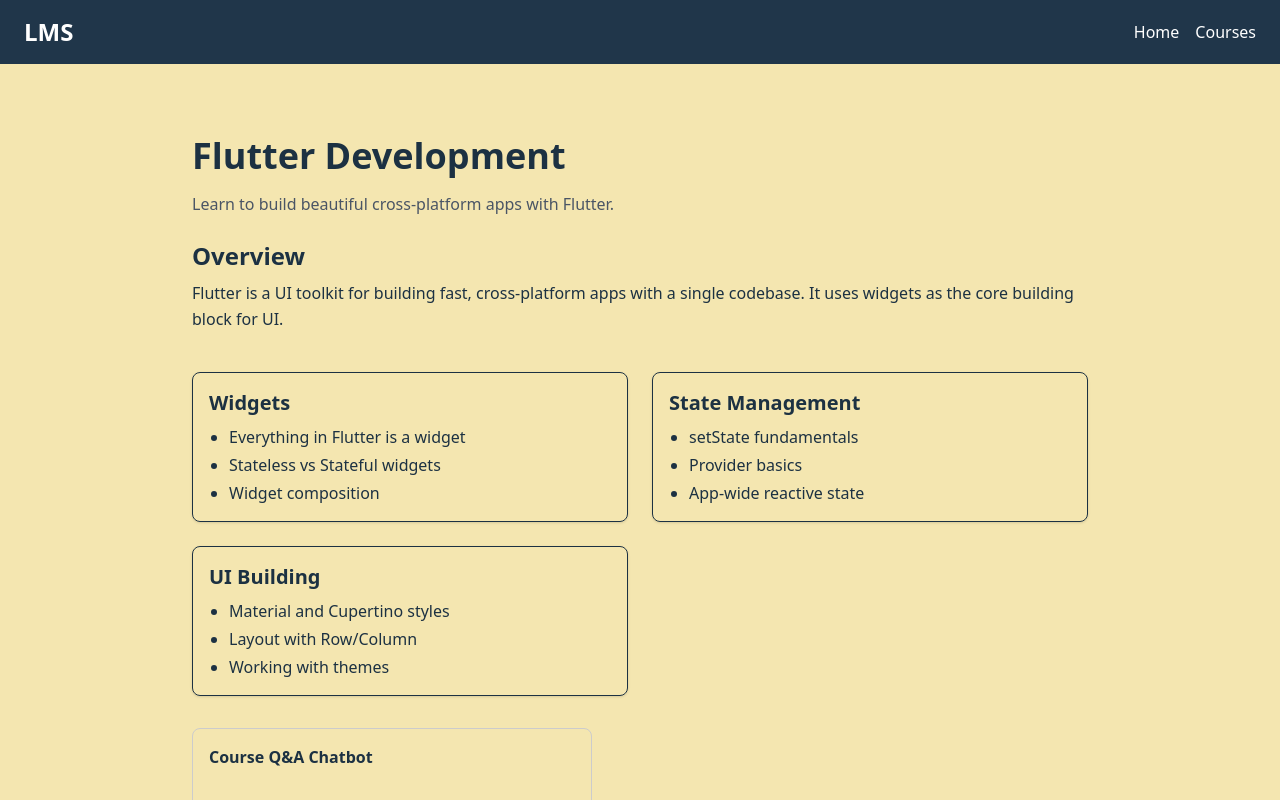
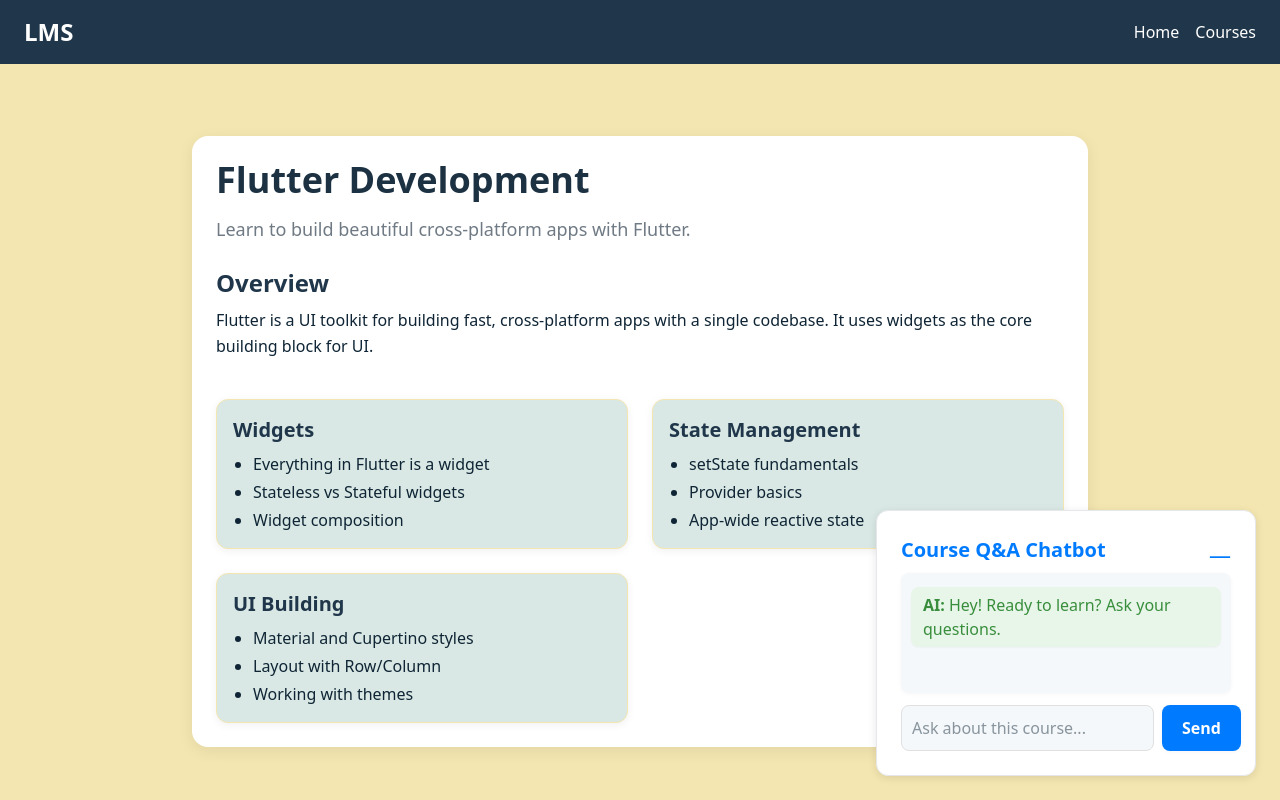
Before and after one commit to jsonOdison/lms-app, a Next.js app: page /courses/flutter in a window 1280 px wide. Shown: the top 800 px of the page. Built offline with nearby package versions, Linux system fonts and the light colour scheme.

Commit message:
feat chatbot integrated

```diff
--- /dev/null
+++ b/app/api/chat/route.ts
@@ -0,0 +1,30 @@
+import { NextRequest, NextResponse } from "next/server";
+
+export async function POST(req: NextRequest) {
+  const { question, context } = await req.json();
+
+  const prompt = `You are an expert assistant for a course. Answer the user's question based only on the following course content:\n${context}\n\nQuestion: ${question}\nAnswer:`;
+
+  const openaiRes = await fetch("https://api.openai.com/v1/chat/completions", {
+    method: "POST",
+    headers: {
+      "Content-Type": "application/json",
+      "Authorization": `Bearer ${process.env.OPENAI_API_KEY}`,
+    },
+    body: JSON.stringify({
+      model: "gpt-4.1-mini", // or "gpt-3.5-turbo"
+      messages: [
+        { role: "system", content: "You answer only using the provided course content." },
+        { role: "user", content: prompt },
+      ],
+      max_tokens: 300,
+      temperature: 0.2,
+    }),
+  });
+
+  const data = await openaiRes.json();
+  console.log("OpenAI API response:", JSON.stringify(data, null, 2));
+  const answer = data.choices?.[0]?.message?.content?.trim() || "No answer found.";
+
+  return NextResponse.json({ answer });
+}
--- a/app/courses/[slug]/page.tsx
+++ b/app/courses/[slug]/page.tsx
@@ -3,6 +3,7 @@
 import React from "react";
 import { useParams } from "next/navigation";
 import Chatbot from "@/src/components/Chatbot";
+import { COLORS } from "@/src/constants/colors";
 
 const courseData = {
   flutter: {
@@ -106,20 +107,58 @@
   };
 }) => {
   return (
-    <div className="max-w-4xl mx-auto">
-      <h1 className="text-4xl font-bold mb-4">{title}</h1>
-      <p className="text-gray-600 mb-6">{description}</p>
+    <div
+      className="max-w-4xl mx-auto p-6 rounded shadow-md"
+      style={{
+        background: COLORS.secondary.whiteCard,
+        boxShadow: "0 4px 16px rgba(0,0,0,0.07)",
+        borderRadius: 16,
+      }}
+    >
+      <h1
+        className="text-4xl font-bold mb-4"
+        style={{ color: COLORS.primary.darkBlueText }}
+      >
+        {title}
+      </h1>
+      <p
+        className="mb-6"
+        style={{ color: COLORS.secondary.greyText, fontSize: 18 }}
+      >
+        {description}
+      </p>
       <div className="mb-10">
-        <h2 className="text-2xl font-semibold mb-2">Overview</h2>
-        <p className="leading-relaxed">{content.overview}</p>
+        <h2
+          className="text-2xl font-semibold mb-2"
+          style={{ color: COLORS.primary.navyBlue }}
+        >
+          Overview
+        </h2>
+        <p className="leading-relaxed" style={{ color: COLORS.primary.darkerBlueText }}>
+          {content.overview}
+        </p>
       </div>
       <div className="grid grid-cols-1 md:grid-cols-2 gap-6">
         {content.topics.map((t: { title: string; points: string[] }, i: number) => (
-          <div key={i} className="p-4 border rounded-lg shadow-sm">
-            <h3 className="text-xl font-semibold mb-2">{t.title}</h3>
+          <div
+            key={i}
+            className="p-4 border rounded-lg shadow-md"
+            style={{
+              background: COLORS.secondary.lightBlue,
+              borderRadius: 12,
+              border: `1px solid ${COLORS.primary.beige}`,
+              boxShadow: "0 2px 8px rgba(0,0,0,0.06)",
+            }}
+          >
+            <h3
+              className="text-xl font-semibold mb-2"
+              style={{ color: COLORS.primary.navyBlue }}
+            >
+              {t.title}
+            </h3>
             <ul className="list-disc ml-5 space-y-1">
               {t.points.map((p: string, idx: number) => (
-                <li key={idx}>{p}</li>
+                <li key={idx} style={{ color: COLORS.primary.darkerBlueText, fontSize: 16 }}>{p}</li>
               ))}
             </ul>
           </div>
--- a/src/components/Chatbot.tsx
+++ b/src/components/Chatbot.tsx
@@ -4,10 +4,31 @@
   courseContent: string;
 }
 
+const GREETINGS = [
+  "Hi there! What would you like to know about this course?",
+  "Welcome! Ask me anything about the course content.",
+  "Hello! Curious about something in this course?",
+  "Hey! Ready to learn? Ask your questions.",
+  "Greetings! Need help with a topic?",
+  "Hi! I'm here to answer your course questions.",
+  "Welcome to the course Q&A! What can I help you with?",
+  "Hello! Feel free to ask about any topic.",
+  "Hey there! Got a question about the course?",
+  "Hi! Let's make learning easy. Ask away!",
+  "Welcome! Your course questions are just a message away.",
+];
+
+const getRandomGreeting = () => {
+  return GREETINGS[Math.floor(Math.random() * GREETINGS.length)];
+};
+
 const Chatbot: React.FC<ChatbotProps> = ({ courseContent }) => {
-  const [messages, setMessages] = useState<{ user: string; bot: string }[]>([]);
+  const [messages, setMessages] = useState<{ user: string; bot: string }[]>([
+    { user: "", bot: getRandomGreeting() },
+  ]);
   const [input, setInput] = useState("");
   const [loading, setLoading] = useState(false);
+  const [minimized, setMinimized] = useState(false);
 
   const handleSend = async () => {
     if (!input.trim()) return;
@@ -39,13 +60,94 @@
   };
 
   return (
-    <div style={{ border: "1px solid #ccc", borderRadius: 8, padding: 16, marginTop: 32, maxWidth: 400 }}>
-      <h2 style={{ fontWeight: "bold", marginBottom: 8 }}>Course Q&A Chatbot</h2>
-      <div style={{ minHeight: 120, marginBottom: 12 }}>
-        {messages.map((msg, idx) => (
-          <div key={idx}>
-            <div style={{ textAlign: "right", color: "#333" }}><b>You:</b> {msg.user}</div>
-            <div style={{ textAlign: "left", color: "#007bff" }}><b>AI:</b> {msg.bot}</div>
+    <div
+      style={{
+        position: "fixed",
+        right: 24,
+        bottom: 24,
+        zIndex: 1000,
+        background: "#fff",
+        borderRadius: 12,
+        boxShadow: "0 2px 8px rgba(0,0,0,0.10)",
+        border: "1px solid #e5e7eb",
+        padding: minimized ? "8px 24px" : 24,
+        maxWidth: 380,
+        width: "100%",
+        minWidth: 320,
+        transition: "box-shadow 0.2s, padding 0.2s",
+      }}
+      onMouseEnter={(e) => (e.currentTarget.style.boxShadow = "0 6px 20px rgba(0,0,0,0.16)")}
+      onMouseLeave={(e) => (e.currentTarget.style.boxShadow = "0 2px 8px rgba(0,0,0,0.10)")}
+    >
+      <div style={{ display: "flex", alignItems: "center", justifyContent: "space-between" }}>
+        <h2 style={{ fontWeight: "bold", marginBottom: minimized ? 0 : 8, color: "#007bff", fontSize: 20 }}>Course Q&A Chatbot</h2>
+        <button
+          onClick={() => setMinimized((m) => !m)}
+          style={{
+            background: "none",
+            border: "none",
+            fontSize: 22,
+            color: "#007bff",
+            cursor: "pointer",
+            marginLeft: 8,
+            lineHeight: 1,
+            padding: 0,
+          }}
+          aria-label={minimized ? "Open chat" : "Minimize chat"}
+        >
+          {minimized ? "🗨️" : "—"}
+        </button>
+      </div>
+      {!minimized && (
+        <>
+          <div
+            style={{
+              minHeight: 120,
+              maxHeight: "18em",
+              marginBottom: 12,
+              background: "#f5f8fa",
+              borderRadius: 8,
+              padding: 10,
+              boxShadow: "0 1px 4px rgba(0,0,0,0.04)",
+              overflowY: "auto",
+              display: "flex",
+              flexDirection: "column",
+            }}
+          >
+            {messages.slice(-10).map((msg, idx) => (
+              <div key={idx} style={{ marginBottom: 10 }}>
+                {msg.user ? (
+                  <div style={{ textAlign: "right" }}>
+                    <span
+                      style={{
+                        display: "inline-block",
+                        background: "#e3f2fd",
+                        color: "#007bff",
+                        borderRadius: 8,
+                        padding: "6px 12px",
+                        fontWeight: 500,
+                        boxShadow: "0 1px 2px rgba(0,0,0,0.03)",
+                      }}
+                    >
+                      <b>You:</b> {msg.user}
+                    </span>
+                  </div>
+                ) : null}
+                <div style={{ textAlign: "left", marginTop: 4 }}>
+                  <span
+                    style={{
+                      display: "inline-block",
+                      background: "#e8f5e9",
+                      color: "#388e3c",
+                      borderRadius: 8,
+                      padding: "6px 12px",
+                      fontWeight: 500,
+                      boxShadow: "0 1px 2px rgba(0,0,0,0.03)",
+                    }}
+                  >
+                    <b>AI:</b> {msg.bot}
+                  </span>
+                </div>
               </div>
             ))}
           </div>
@@ -55,13 +157,41 @@
               value={input}
               onChange={(e) => setInput(e.target.value)}
               placeholder="Ask about this course..."
-          style={{ flex: 1, padding: 8, borderRadius: 4, border: "1px solid #ccc" }}
+              style={{
+                flex: 1,
+                padding: 10,
+                borderRadius: 8,
+                border: "1px solid #e0e0e0",
+                outline: "none",
+                fontSize: 16,
+                background: "#f5f8fa",
+                transition: "border-color 0.2s",
+              }}
               disabled={loading}
+              onFocus={(e) => (e.currentTarget.style.borderColor = "#007bff")}
+              onBlur={(e) => (e.currentTarget.style.borderColor = "#e0e0e0")}
             />
-        <button onClick={handleSend} disabled={loading || !input.trim()} style={{ padding: "8px 16px", borderRadius: 4, background: "#007bff", color: "#fff", border: "none" }}>
+            <button
+              onClick={handleSend}
+              disabled={loading || !input.trim()}
+              style={{
+                padding: "10px 20px",
+                borderRadius: 8,
+                background: loading ? "#90caf9" : "#007bff",
+                color: "#fff",
+                border: "none",
+                fontWeight: 600,
+                fontSize: 16,
+                cursor: loading ? "not-allowed" : "pointer",
+                boxShadow: "0 1px 4px rgba(0,0,0,0.04)",
+                transition: "background 0.2s, box-shadow 0.2s",
+              }}
+            >
               {loading ? "..." : "Send"}
             </button>
           </div>
+        </>
+      )}
     </div>
   );
 };
```
Lines whose indentation alone changed are shown as unchanged.
